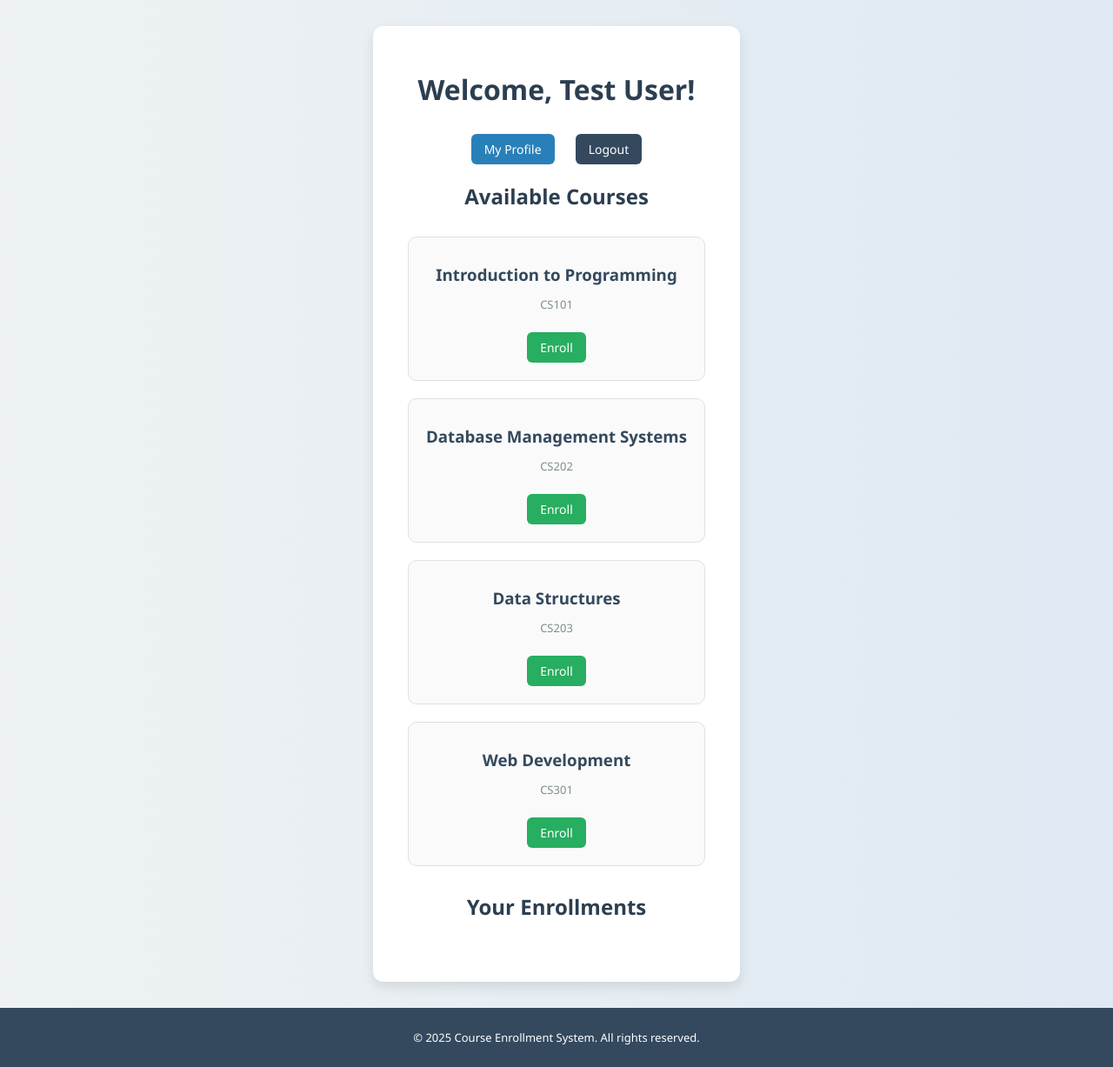
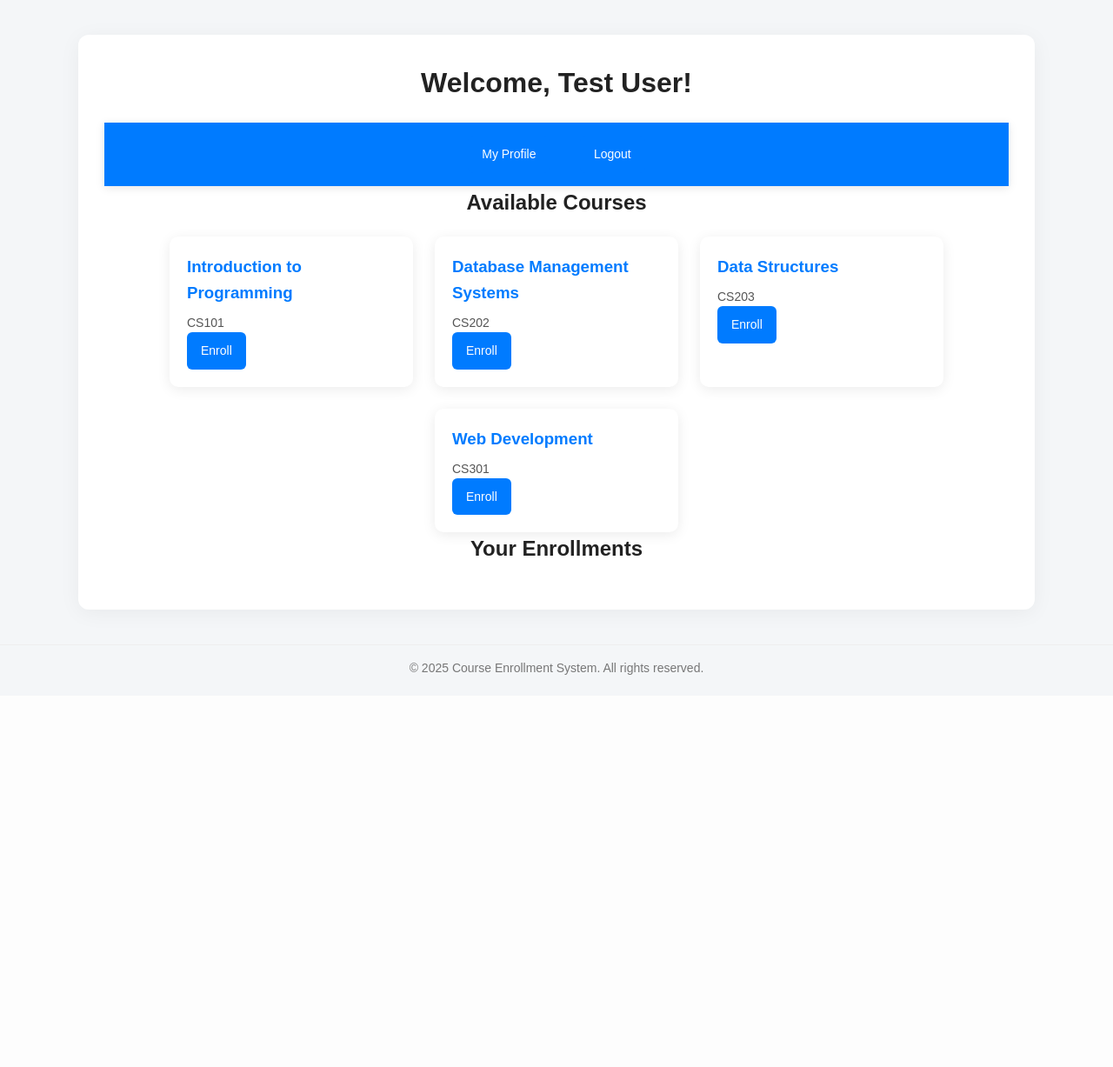
Before and after one commit to Hyper7711/Course_Enrollment_Sys, a PHP site: page /dashboard.php in a window 1280 px wide. Shown: the whole page at 87% size. After the commit the page ends 776 px from the top, so only its background shows below. Run offline with PHP 8.4, Linux system fonts and the light colour scheme; a user stored in the database is signed in; data comes from the database, SQL or seed files in the repository; data that the repository does not hold is empty.

Commit message:
upgrade_ui_1

```diff
--- a/style.css
+++ b/style.css
@@ -1,160 +1,200 @@
-/* === Global Styles === */
-body {
-    font-family: 'Segoe UI', Tahoma, sans-serif;
-    background: linear-gradient(to right, #eef2f3, #dfe9f3);
+/* 🌐 Global Styling */
+* {
   margin: 0;
   padding: 0;
-    color: #2c3e50;
-    display: flex;
-    flex-direction: column;
-    min-height: 100vh;
+  box-sizing: border-box;
+  font-family: "Poppins", Arial, sans-serif;
 }
 
-/* Centralized Wrapper */
+body {
+  background: #f4f6f8;
+  color: #333;
+  line-height: 1.6;
+}
+
+/* 🧭 Navbar */
+nav {
+  background: #007bff;
+  color: white;
+  padding: 15px 0;
+  text-align: center;
+  box-shadow: 0 2px 10px rgba(0, 0, 0, 0.1);
+}
+
+nav a {
+  color: white;
+  text-decoration: none;
+  margin: 0 15px;
+  font-weight: 500;
+  transition: 0.3s;
+}
+
+nav a:hover {
+  text-decoration: underline;
+}
+
+/* 🏠 Container */
 .container {
-    flex: 1;
-    max-width: 1000px;
-    margin: 30px auto;
-    background: #fff;
+  max-width: 1100px;
+  margin: 40px auto;
+  background: white;
   padding: 30px;
   border-radius: 12px;
-    box-shadow: 0 6px 14px rgba(0, 0, 0, 0.1);
+  box-shadow: 0 4px 25px rgba(0, 0, 0, 0.05);
 }
 
-/* Headings */
+/* 🎓 Headings */
 h1, h2 {
   text-align: center;
-    margin-bottom: 20px;
-    color: #2c3e50;
-}
-
-/* Navigation */
-nav {
-    text-align: center;
+  color: #222;
   margin-bottom: 20px;
 }
 
-nav a {
-    display: inline-block;
-    margin: 0 10px;
-    padding: 10px 18px;
-    background: #34495e;
-    color: #fff;
+/* 🧾 Forms */
+form {
+  display: flex;
+  flex-direction: column;
+  gap: 15px;
+  width: 350px;
+  margin: 20px auto;
+  background: #fff;
+  padding: 25px;
+  border-radius: 12px;
+  box-shadow: 0 3px 10px rgba(0,0,0,0.1);
+}
+
+input[type="text"],
+input[type="email"],
+input[type="password"],
+select {
+  padding: 10px;
+  border: 1px solid #ccc;
   border-radius: 8px;
   font-size: 14px;
-    transition: background 0.3s;
+  transition: border 0.3s;
 }
 
-nav a:hover {
-    background: #2c3e50;
+input:focus {
+  border-color: #007bff;
+  outline: none;
 }
 
-/* Course & Enrollment Lists */
-.course-list, .enrolled-list {
-    display: grid;
-    grid-template-columns: repeat(auto-fill, minmax(260px, 1fr));
-    gap: 20px;
-    padding: 10px;
+/* 🔘 Buttons */
+button, .btn {
+  background: #007bff;
+  color: white;
+  border: none;
+  padding: 10px 16px;
+  border-radius: 6px;
+  font-size: 14px;
+  cursor: pointer;
+  transition: 0.3s;
+  text-decoration: none;
+  display: inline-block;
+  text-align: center;
+}
+
+button:hover, .btn:hover {
+  background: #0056b3;
+}
+
+.btn-danger {
+  background: #dc3545;
+}
+
+.btn-danger:hover {
+  background: #b52b36;
+}
+
+/* 📚 Course Cards */
+.course-list {
+  display: flex;
+  flex-wrap: wrap;
+  justify-content: center;
+  gap: 25px;
 }
 
 .course-card {
-    background: #fafafa;
+  background: #fff;
   border-radius: 10px;
+  width: 280px;
   padding: 20px;
-    text-align: center;
-    border: 1px solid #e0e0e0;
-    transition: transform 0.2s, box-shadow 0.2s;
+  box-shadow: 0 3px 15px rgba(0, 0, 0, 0.08);
+  transition: transform 0.3s ease, box-shadow 0.3s ease;
 }
 
 .course-card:hover {
   transform: translateY(-5px);
-    box-shadow: 0 4px 12px rgba(0,0,0,0.1);
+  box-shadow: 0 6px 25px rgba(0, 0, 0, 0.12);
 }
 
 .course-card h3 {
-    margin: 10px 0;
-    color: #34495e;
+  color: #007bff;
+  margin-bottom: 8px;
 }
 
 .course-card p {
-    font-size: 13px;
-    color: #7f8c8d;
+  font-size: 14px;
+  color: #555;
 }
 
-/* Buttons */
-.btn {
-    display: inline-block;
-    margin-top: 10px;
-    padding: 8px 15px;
-    border-radius: 6px;
-    font-size: 14px;
-    cursor: pointer;
-    text-decoration: none;
-    transition: all 0.3s;
+/* ⚠️ Messages */
+p.success {
+  color: green;
+  text-align: center;
 }
 
-.btn-enroll {
-    background: #27ae60;
-    color: white;
+p.error {
+  color: red;
+  text-align: center;
 }
 
-.btn-enroll:hover {
-    background: #1e8449;
+/* 👣 Footer */
+footer {
+  text-align: center;
+  margin-top: 40px;
+  padding: 15px 0;
+  color: #777;
+  font-size: 14px;
+  border-top: 1px solid #eee;
 }
 
-.btn-delete {
-    background: #e74c3c;
-    color: white;
+/* 🧑‍💻 Dashboard Stats */
+.stats {
+  display: flex;
+  justify-content: center;
+  gap: 30px;
+  margin-bottom: 30px;
+  flex-wrap: wrap;
 }
 
-.btn-delete:hover {
-    background: #c0392b;
+.stat-box {
+  background: #007bff;
+  color: white;
+  padding: 20px;
+  border-radius: 10px;
+  width: 200px;
+  text-align: center;
+  box-shadow: 0 4px 15px rgba(0,0,0,0.1);
 }
 
-.btn-profile {
-    background: #2980b9;
-    color: white;
+.stat-box h3 {
+  margin-bottom: 10px;
 }
 
-.btn-profile:hover {
-    background: #21618c;
+/* 📱 Responsive */
+@media (max-width: 768px) {
+  .course-list {
+    flex-direction: column;
+    align-items: center;
   }
 
-/* Forms */
-form {
-    max-width: 400px;
-    margin: 20px auto;
-    background: #f9f9f9;
-    padding: 25px;
-    border-radius: 10px;
-    box-shadow: 0 4px 8px rgba(0,0,0,0.05);
+  .container {
+    width: 90%;
+    padding: 20px;
   }
 
-form input, form button {
-    width: 100%;
-    padding: 10px;
-    margin: 10px 0;
-    border-radius: 6px;
-    border: 1px solid #ccc;
-    font-size: 14px;
+  form {
+    width: 90%;
   }
-
-form button {
-    background: #34495e;
-    color: white;
-    border: none;
 }
-
-form button:hover {
-    background: #2c3e50;
-}
-
-/* Footer */
-footer {
-    background: #34495e;
-    color: white;
-    text-align: center;
-    padding: 12px;
-    font-size: 13px;
-    margin-top: auto;
-}
```
Lines whose indentation alone changed are shown as unchanged.
